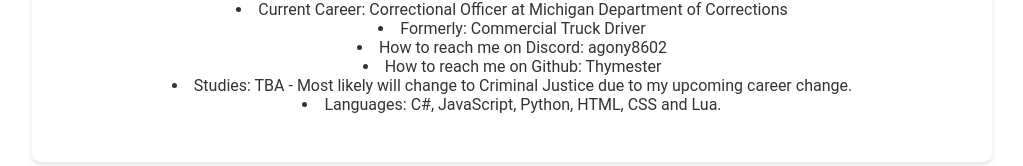
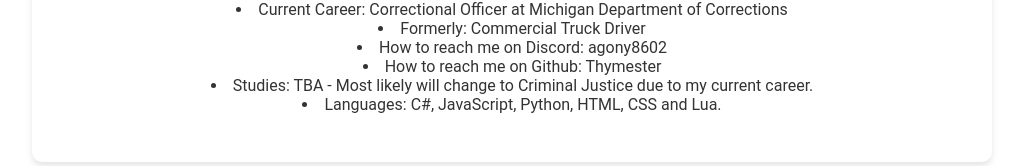
Before and after one commit to Thymester/MyBio-React, a React (Create React App) app: page / in a window 1280 px wide. Shown: the part 429-595 px from the top of the page, without its empty margins (128-1151 px from the left). Built offline with nearby package versions, Linux system fonts and the light colour scheme.

Commit message:
Update About.js

```diff
--- a/src/components/About.js
+++ b/src/components/About.js
@@ -34,7 +34,7 @@ function About() {
             How to reach me on Github: Thymester
           </li>
           <li>
-            Studies: TBA - Most likely will change to Criminal Justice due to my upcoming career change.
+            Studies: TBA - Most likely will change to Criminal Justice due to my current career.
           </li>
           <li>
             Languages: C#, JavaScript, Python, HTML, CSS and Lua.
```
